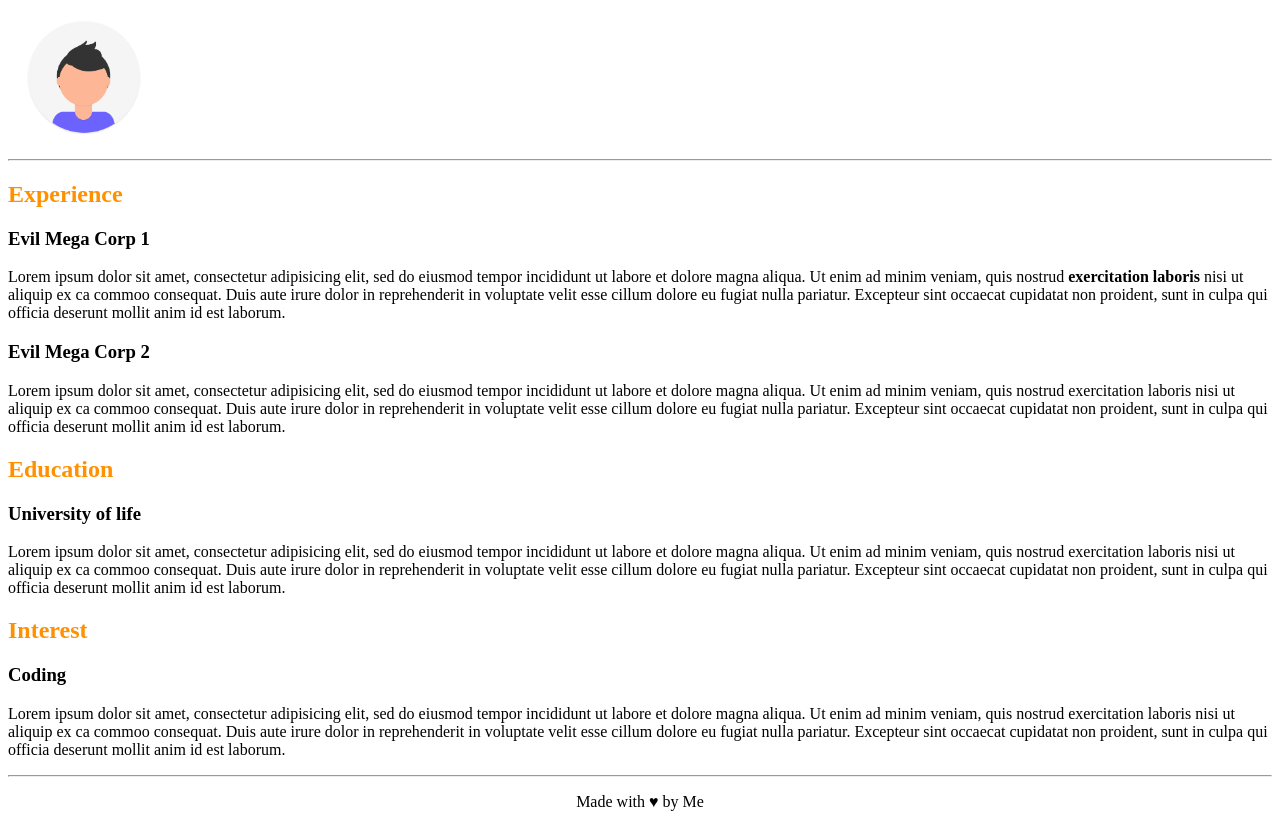
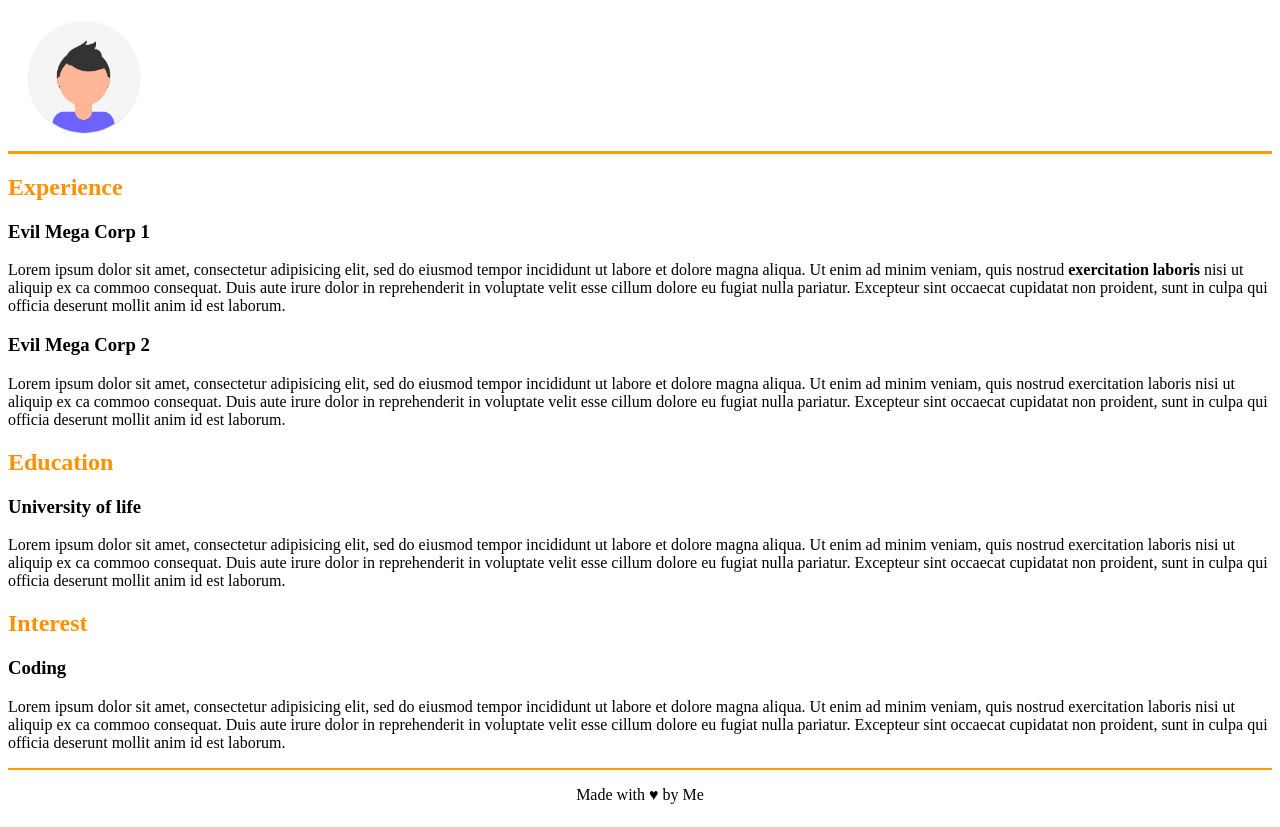
Before and after one commit to AlexFruitPunch/html-css-curriculum-vitae, a plain HTML site: page index.html in a window 1280 px wide. Drawn offline with Linux system fonts and the light colour scheme.

Commit message:
aggiunta linee arancioni

```diff
--- a/index.html
+++ b/index.html
@@ -5,9 +5,11 @@
         <link rel="stylesheet" href="style.css">
     </head>
     <body>
+        <div class="Orange-bord">
         <!--TODO: aggiungere sfondo grigio, ridimensionare immagine e mettere testo sopra sfondo grigio-->
         <img src="img\profile.png" class="image-dimension">
-        <hr>
+        </div>
+
         <!--Sezione Experience-->
         <section>
         <h1 class="orange-title">Experience</h1>
@@ -36,7 +38,7 @@
         </section>
 
          <!--Sezione Interest-->
-         <section>
+         <section class="Orange-bord2">
             <h1 class="orange-title">Interest</h1>
             <h3>Coding</h3>
         <p>Lorem ipsum dolor sit amet, consectetur adipisicing elit, sed do eiusmod tempor incididunt ut labore et dolore magna aliqua.
@@ -45,7 +47,6 @@
             non proident, sunt in culpa qui officia deserunt mollit anim id est laborum.
         </section>
 
-    <hr>
 
     <footer>
     <p>Made with &hearts; by Me</p>
--- a/style.css
+++ b/style.css
@@ -14,4 +14,19 @@
 /*allineamento di tutto quello all'interno dell footer*/
 footer {
     text-align: center;
+    font-size: 0,5em;
 }
+
+/*Bordo arancione*/
+ .Orange-bord{
+    border-color: rgb(255, 157, 0);
+    border-bottom-style: solid;
+    border-width: medium;
+}
+
+/*Bordo arancione più fine*/
+.Orange-bord2{
+    border-color: rgb(255, 157, 0);
+    border-bottom-style: solid;
+    border-width: 2px;
+}
```
